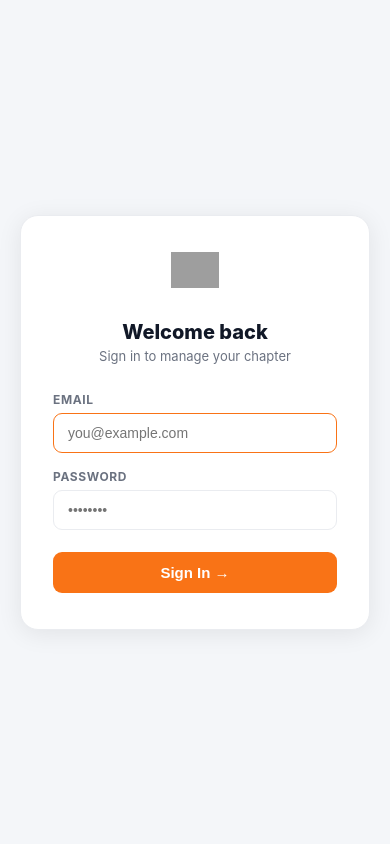
After one commit to keyline/scorecard26, a Flask app: page /login in a window 390 px wide. The commit adds this page. Run offline with Flask 3, Linux system fonts and the light colour scheme; grey boxes are pictures that could not be loaded.

Commit message:
Add user management, login system, and role-based access
- users table: name, email, phone, password (hashed), chapter_id, role
- Super admin seeded: Subrata Kundu / info@keylines.net / pass1234
- /login and /logout routes with session auth
- All /admin routes protected with @login_required
- Chapter VPs can only see and manage their own chapter
- Super admin sees all chapters, can create/delete
- Create chapter form includes VP credentials
- Delete also removes associated VP user

Co-Authored-By: Claude Sonnet 4.6 <noreply@anthropic.com>

```diff
--- a/app.py
+++ b/app.py
@@ -3,15 +3,17 @@ import os
 import sqlite3
 import uuid
 import io
+import hashlib
+import functools
 from datetime import datetime
 from pathlib import Path
-from flask import Flask, render_template, jsonify, request, redirect, flash, url_for
+from flask import Flask, render_template, jsonify, request, redirect, flash, url_for, session
 from werkzeug.utils import secure_filename
 import openpyxl
 import requests as http_requests
 
 app = Flask(__name__)
-app.secret_key = os.urandom(24)
+app.secret_key = "bni_scorecard_secret_2026"
 
 EXCEL_DIR   = Path(__file__).parent
 EXCEL_FILE  = EXCEL_DIR / "Copy of MTL Recommendations - 2.0.xlsx"
@@ -26,6 +28,10 @@ def get_db():
     return conn
 
 
+def hash_password(pw):
+    return hashlib.sha256(pw.encode()).hexdigest()
+
+
 def init_db():
     with get_db() as conn:
         conn.execute("""
@@ -38,12 +44,54 @@ def init_db():
                 uploaded_at  TEXT
             )
         """)
+        conn.execute("""
+            CREATE TABLE IF NOT EXISTS users (
+                id         INTEGER PRIMARY KEY AUTOINCREMENT,
+                name       TEXT NOT NULL,
+                email      TEXT NOT NULL UNIQUE,
+                phone      TEXT,
+                password   TEXT NOT NULL,
+                chapter_id INTEGER,
+                role       TEXT NOT NULL DEFAULT 'vp',
+                FOREIGN KEY (chapter_id) REFERENCES chapters(id)
+            )
+        """)
         # Add columns if upgrading from older schema
         for col, defn in [("member_count", "INTEGER DEFAULT 0"), ("uploaded_at", "TEXT")]:
             try:
                 conn.execute(f"ALTER TABLE chapters ADD COLUMN {col} {defn}")
             except Exception:
                 pass
+        # Seed super admin if not exists
+        existing = conn.execute("SELECT id FROM users WHERE email=?", ("info@keylines.net",)).fetchone()
+        if not existing:
+            conn.execute(
+                "INSERT INTO users (name, email, phone, password, chapter_id, role) VALUES (?,?,?,?,?,?)",
+                ("Subrata Kundu", "info@keylines.net", "9330109091", hash_password("pass1234"), None, "superadmin")
+            )
+
+
+# ── Auth helpers ──────────────────────────────────────────────────────────────
+
+def login_required(f):
+    @functools.wraps(f)
+    def decorated(*args, **kwargs):
+        if not session.get("user_id"):
+            return redirect("/login")
+        return f(*args, **kwargs)
+    return decorated
+
+
+def current_user():
+    if not session.get("user_id"):
+        return None
+    with get_db() as conn:
+        return conn.execute("SELECT * FROM users WHERE id=?", (session["user_id"],)).fetchone()
+
+
+def is_superadmin():
+    u = current_user()
+    return u and u["role"] == "superadmin"
 
 
 def extract_sheet_id(url):
@@ -274,18 +322,57 @@ def upload():
     return redirect("/")
 
 
+# ── Auth routes ───────────────────────────────────────────────────────────────
+
+@app.route("/login", methods=["GET", "POST"])
+def login():
+    if session.get("user_id"):
+        return redirect("/admin")
+    error = None
+    if request.method == "POST":
+        email = request.form.get("email", "").strip().lower()
+        password = request.form.get("password", "")
+        with get_db() as conn:
+            user = conn.execute("SELECT * FROM users WHERE email=?", (email,)).fetchone()
+        if user and user["password"] == hash_password(password):
+            session["user_id"] = user["id"]
+            return redirect("/admin")
+        error = "Invalid email or password."
+    return render_template("login.html", error=error)
+
+
+@app.route("/logout")
+def logout():
+    session.clear()
+    return redirect("/login")
+
+
 # ── Admin routes ─────────────────────────────────────────────────────────────
 
 @app.route("/admin")
+@login_required
 def admin():
+    user = current_user()
     with get_db() as conn:
-        chapters = conn.execute("SELECT * FROM chapters ORDER BY id DESC").fetchall()
-    return render_template("admin.html", chapters=chapters)
+        if user["role"] == "superadmin":
+            chapters = conn.execute("SELECT * FROM chapters ORDER BY name ASC").fetchall()
+        else:
+            chapters = conn.execute(
+                "SELECT * FROM chapters WHERE id=?", (user["chapter_id"],)
+            ).fetchall()
+    return render_template("admin.html", chapters=chapters, user=user)
 
 
 @app.route("/admin/create", methods=["POST"])
+@login_required
 def admin_create():
-    name = request.form.get("name", "").strip()
+    if not is_superadmin():
+        return redirect("/admin")
+    name        = request.form.get("name", "").strip()
+    vp_name     = request.form.get("vp_name", "").strip()
+    vp_email    = request.form.get("vp_email", "").strip().lower()
+    vp_phone    = request.form.get("vp_phone", "").strip()
+    vp_password = request.form.get("vp_password", "").strip()
     if not name:
         return redirect("/admin")
     slug = slugify(name)
@@ -293,12 +380,27 @@ def admin_create():
         existing = conn.execute("SELECT id FROM chapters WHERE slug=?", (slug,)).fetchone()
         if existing:
             slug = slug + "-" + str(uuid.uuid4())[:6]
-        conn.execute("INSERT INTO chapters (name, slug) VALUES (?, ?)", (name, slug))
+        cur = conn.execute("INSERT INTO chapters (name, slug) VALUES (?, ?)", (name, slug))
+        chapter_id = cur.lastrowid
+        if vp_email and vp_password:
+            try:
+                conn.execute(
+                    "INSERT INTO users (name, email, phone, password, chapter_id, role) VALUES (?,?,?,?,?,?)",
+                    (vp_name or name + " VP", vp_email, vp_phone, hash_password(vp_password), chapter_id, "vp")
+                )
+            except Exception:
+                flash("Chapter created but VP email already exists.", "error")
+                return redirect("/admin")
+    flash(f"Chapter '{name}' created successfully.", "success")
     return redirect("/admin")
 
 
 @app.route("/admin/upload/<int:chapter_id>", methods=["POST"])
+@login_required
 def admin_upload(chapter_id):
+    user = current_user()
+    if user["role"] != "superadmin" and user["chapter_id"] != chapter_id:
+        return redirect("/admin")
     f = request.files.get("excel")
     if not f or not f.filename.endswith(".xlsx"):
         flash("Please select a valid .xlsx file.", "error")
@@ -316,7 +418,11 @@ def admin_upload(chapter_id):
 
 
 @app.route("/admin/fetch/<int:chapter_id>", methods=["POST"])
+@login_required
 def admin_fetch(chapter_id):
+    user = current_user()
+    if user["role"] != "superadmin" and user["chapter_id"] != chapter_id:
+        return redirect("/admin")
     url = request.form.get("sheet_url", "").strip()
     sheet_id = extract_sheet_id(url)
     if not sheet_id:
@@ -344,7 +450,10 @@ def admin_fetch(chapter_id):
 
 
 @app.route("/admin/delete/<int:chapter_id>", methods=["POST"])
+@login_required
 def admin_delete(chapter_id):
+    if not is_superadmin():
+        return redirect("/admin")
     with get_db() as conn:
         row = conn.execute("SELECT filename FROM chapters WHERE id=?", (chapter_id,)).fetchone()
         if row and row["filename"]:
@@ -352,6 +461,8 @@ def admin_delete(chapter_id):
             if f.exists():
                 f.unlink()
         conn.execute("DELETE FROM chapters WHERE id=?", (chapter_id,))
+        conn.execute("DELETE FROM users WHERE chapter_id=?", (chapter_id,))
+    flash("Chapter deleted.", "success")
     return redirect("/admin")
 
 
--- /dev/null
+++ b/templates/login.html
@@ -0,0 +1,64 @@
+<!DOCTYPE html>
+<html lang="en">
+<head>
+<meta charset="UTF-8"/>
+<meta name="viewport" content="width=device-width,initial-scale=1,maximum-scale=1"/>
+<title>BNI Admin — Login</title>
+<style>
+*{box-sizing:border-box;margin:0;padding:0}
+:root{
+  --accent:#f97316; --red:#dc2626; --red-bg:#fff1f1;
+  --border:#eaecf0; --text:#111827; --muted:#6b7280; --bg:#f4f6f9;
+}
+body{background:var(--bg);font-family:-apple-system,BlinkMacSystemFont,'Segoe UI',sans-serif;
+  min-height:100vh;display:flex;align-items:center;justify-content:center;padding:20px;}
+.card{background:#fff;border-radius:18px;padding:36px 32px;width:100%;max-width:380px;
+  box-shadow:0 4px 24px rgba(0,0,0,.08);border:1px solid var(--border);}
+.logo-wrap{text-align:center;margin-bottom:28px;}
+.logo-wrap img{height:36px;object-fit:contain;}
+.card-title{font-size:20px;font-weight:800;color:var(--text);text-align:center;margin-bottom:4px;}
+.card-sub{font-size:13px;color:var(--muted);text-align:center;margin-bottom:28px;}
+.field{margin-bottom:16px;}
+.field label{display:block;font-size:12px;font-weight:700;color:var(--muted);
+  text-transform:uppercase;letter-spacing:.05em;margin-bottom:6px;}
+.field input{width:100%;padding:11px 14px;border-radius:9px;
+  border:1.5px solid var(--border);font-size:14px;color:var(--text);
+  outline:none;transition:border-color .15s;background:#fff;}
+.field input:focus{border-color:var(--accent);}
+.btn-login{width:100%;padding:12px;border-radius:9px;background:var(--accent);
+  color:#fff;font-size:15px;font-weight:700;border:none;cursor:pointer;
+  margin-top:6px;transition:background .15s;}
+.btn-login:hover{background:#ea6c00;}
+.error{background:var(--red-bg);color:var(--red);border:1px solid #fecaca;
+  border-radius:8px;padding:10px 14px;font-size:13px;font-weight:500;
+  margin-bottom:18px;display:flex;align-items:center;gap:8px;}
+</style>
+</head>
+<body>
+<div class="card">
+  <div class="logo-wrap">
+    <img src="/static/bni_logo.png" alt="BNI"/>
+  </div>
+  <div class="card-title">Welcome back</div>
+  <div class="card-sub">Sign in to manage your chapter</div>
+
+  {% if error %}
+  <div class="error">⚠ {{ error }}</div>
+  {% endif %}
+
+  <form method="POST" action="/login">
+    <div class="field">
+      <label>Email</label>
+      <input type="email" name="email" placeholder="you@example.com"
+        required autocomplete="email" autofocus/>
+    </div>
+    <div class="field">
+      <label>Password</label>
+      <input type="password" name="password" placeholder="••••••••"
+        required autocomplete="current-password"/>
+    </div>
+    <button class="btn-login" type="submit">Sign In →</button>
+  </form>
+</div>
+</body>
+</html>
```
Also changed, not shown: templates/admin.html (+28 -11 lines).
